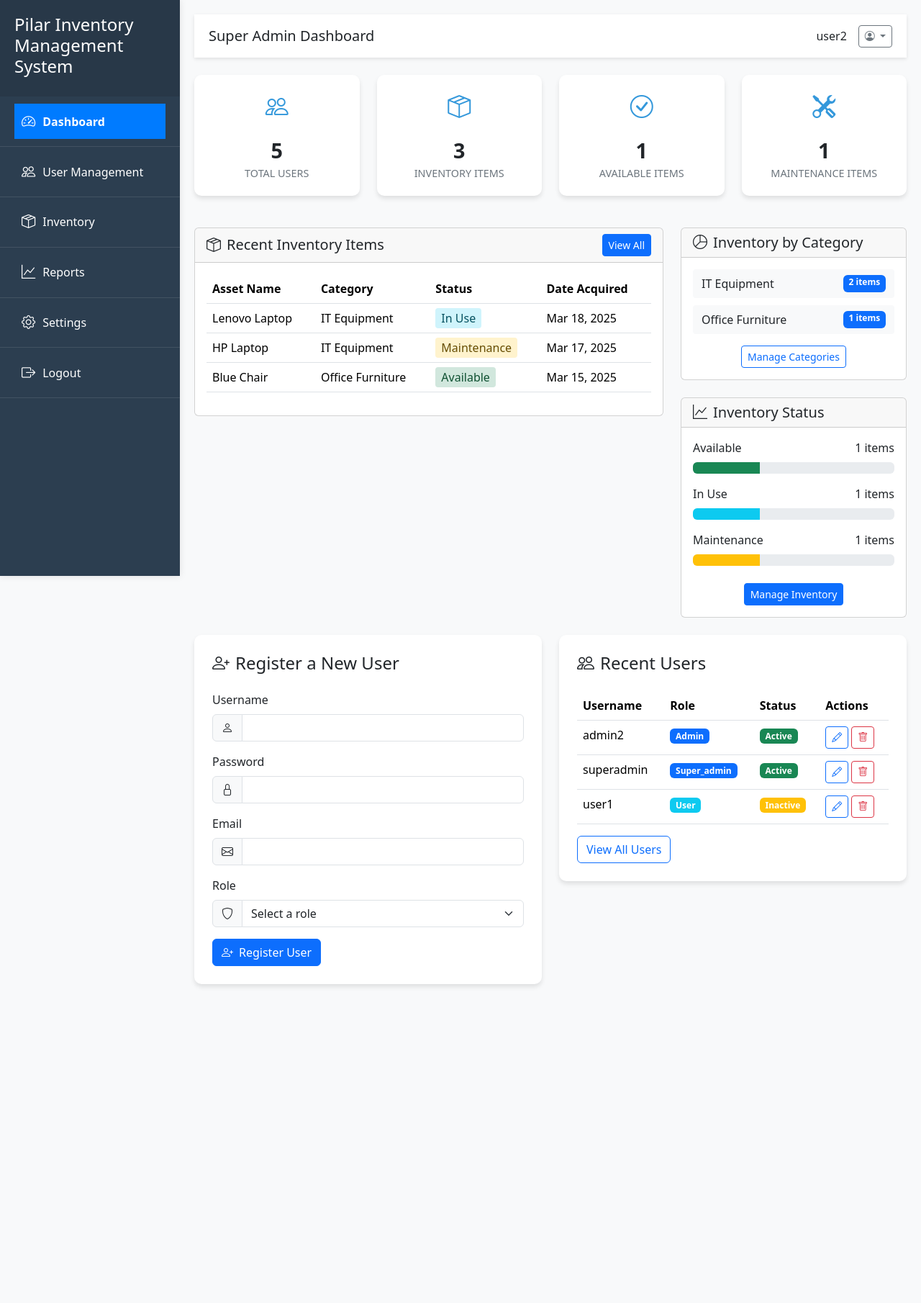
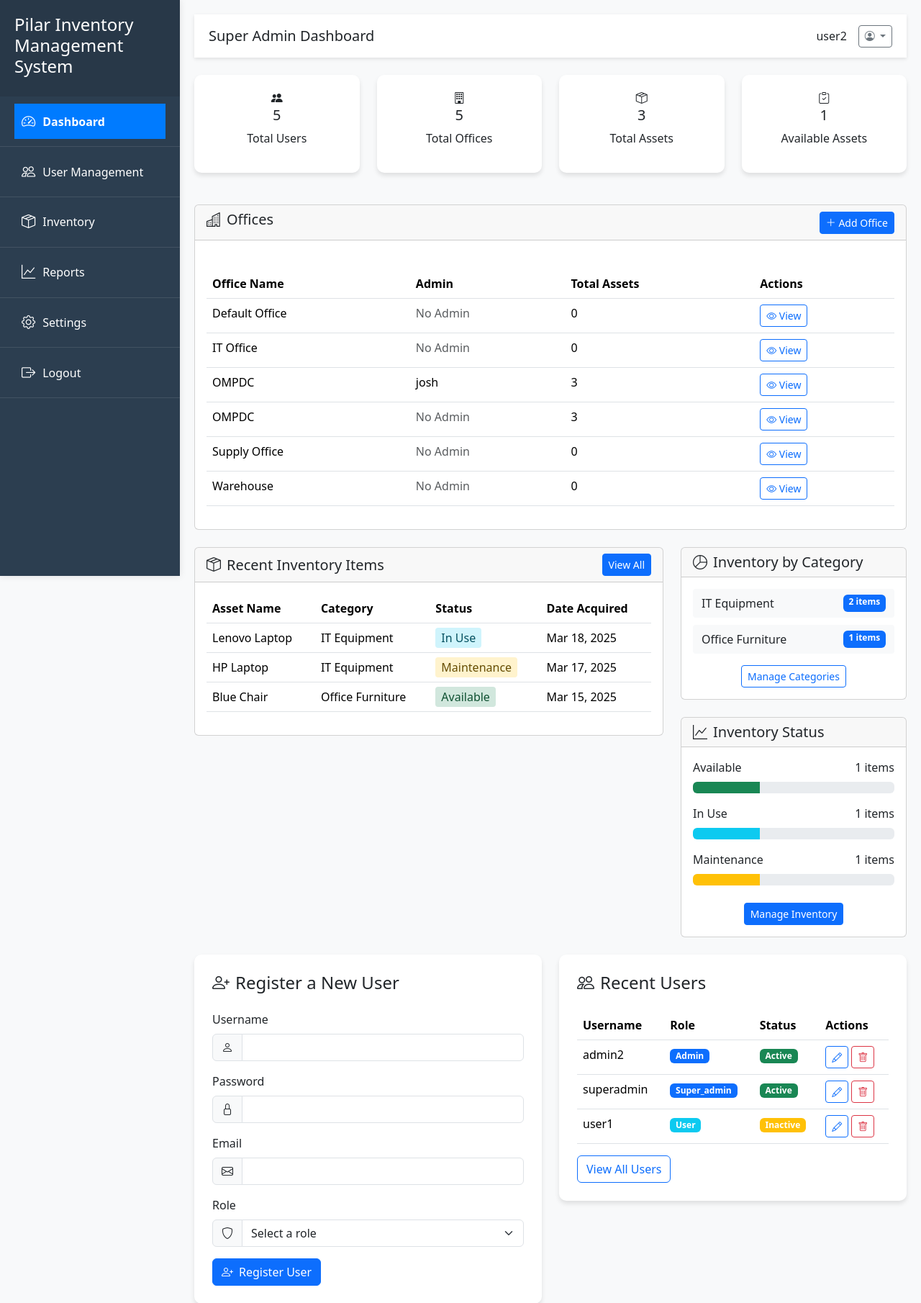
Before and after one commit to Eboni1/3rdSem, a PHP site: page /superadmin/super_admin_dashboard.php in a window 1280 px wide. Shown: the top 1810 px of the page at 72% size. Before the commit the page ends 1371 px from the top, so only its background shows below. Run offline with PHP 8.4, Linux system fonts and the light colour scheme; a user stored in the database is signed in; data comes from the database, SQL or seed files in the repository.

Commit message:
feat: enhance super admin dashboard with office details modal and asset statistics

```diff
--- /dev/null
+++ b/superadmin/includes/office_view_modal.php
@@ -0,0 +1,18 @@
+<div class="modal fade" id="viewOfficeModal" tabindex="-1" aria-labelledby="viewOfficeModalLabel" aria-hidden="true">
+            <div class="modal-dialog modal-lg">
+                <div class="modal-content">
+                    <div class="modal-header">
+                        <h5 class="modal-title" id="viewOfficeModalLabel">Office Details</h5>
+                        <button type="button" class="btn-close" data-bs-dismiss="modal"></button>
+                    </div>
+                    <div class="modal-body">
+                        <p><strong>Office Name:</strong> <span id="modalOfficeName"></span></p>
+                        <p><strong>Admin:</strong> <span id="modalAdminName"></span></p>
+                        <p><strong>Total Assets:</strong> <span id="modalTotalAssets"></span></p>
+                        <div class="text-center mt-3">
+                            <a href="#" class="btn btn-outline-primary">Manage Inventory</a>
+                        </div>
+                    </div>
+                </div>
+            </div>
+        </div>
--- a/superadmin/includes/super_admin_engine.php
+++ b/superadmin/includes/super_admin_engine.php
@@ -1,33 +1,51 @@
 <?php
+// Ensure database connection is established
+if (!isset($conn)) {
+    include "../connect.php";
+}
+
+// Get total assets count
+$total_assets_query = "SELECT COUNT(*) as total_assets FROM assets";
+$total_assets_result = mysqli_query($conn, $total_assets_query);
+$total_assets_data = mysqli_fetch_assoc($total_assets_result);
+$total_assets = $total_assets_data['total_assets'];
+
+// Get available assets count
+$available_assets_query = "SELECT COUNT(*) as available_assets FROM assets WHERE status = 'Available'";
+$available_assets_result = mysqli_query($conn, $available_assets_query);
+$available_assets_data = mysqli_fetch_assoc($available_assets_result);
+$available_assets = $available_assets_data['available_assets'];
+
+
 // Get total users count
 $users_query = "SELECT COUNT(*) as total_users FROM users";
 $users_result = mysqli_query($conn, $users_query);
-$users_data = mysqli_fetch_assoc($users_result);
-$total_users = $users_data['total_users'];
+$total_users = mysqli_fetch_assoc($users_result)['total_users'];
+
+// Get total offices count
+$offices_query = "SELECT COUNT(*) as total_offices FROM offices";
+$offices_result = mysqli_query($conn, $offices_query);
+$total_offices = mysqli_fetch_assoc($offices_result)['total_offices'];
 
 // Get inventory statistics
 $total_items_query = "SELECT COUNT(*) as total FROM assets";
 $total_items_result = mysqli_query($conn, $total_items_query);
-$total_items_data = mysqli_fetch_assoc($total_items_result);
-$total_items = $total_items_data['total'];
+$total_items = mysqli_fetch_assoc($total_items_result)['total'];
 
 // Get available items
 $available_query = "SELECT COUNT(*) as available FROM assets WHERE status = 'Available'";
 $available_result = mysqli_query($conn, $available_query);
-$available_data = mysqli_fetch_assoc($available_result);
-$available_items = $available_data['available'];
+$available_items = mysqli_fetch_assoc($available_result)['available'];
 
 // Get items in use
 $in_use_query = "SELECT COUNT(*) as in_use FROM assets WHERE status = 'In Use'";
 $in_use_result = mysqli_query($conn, $in_use_query);
-$in_use_data = mysqli_fetch_assoc($in_use_result);
-$in_use_items = $in_use_data['in_use'];
+$in_use_items = mysqli_fetch_assoc($in_use_result)['in_use'];
 
 // Get maintenance items
 $maintenance_query = "SELECT COUNT(*) as maintenance FROM assets WHERE status = 'Maintenance'";
 $maintenance_result = mysqli_query($conn, $maintenance_query);
-$maintenance_data = mysqli_fetch_assoc($maintenance_result);
-$maintenance_items = $maintenance_data['maintenance'];
+$maintenance_items = mysqli_fetch_assoc($maintenance_result)['maintenance'];
 
 // Get recent users
 $recent_users_query = "SELECT id, username, role, status FROM users ORDER BY id DESC LIMIT 3";
@@ -43,4 +61,21 @@
 $categories_query = "SELECT category, COUNT(*) as count FROM assets GROUP BY category ORDER BY count DESC LIMIT 5";
 $categories_result = mysqli_query($conn, $categories_query);
 $categories_stats = mysqli_fetch_all($categories_result, MYSQLI_ASSOC);
+
+// Get office list with asset count and admin info
+$offices_query = "
+    SELECT
+        offices.id,
+        offices.office_name,
+        users.fullname AS admin_name,  -- Get admin name from users table
+        COUNT(assets.id) AS total_assets
+    FROM offices
+    LEFT JOIN users ON users.office_id = offices.id AND users.role = 'admin' -- Get admin based on office_id
+    LEFT JOIN assets ON assets.office_id = offices.id
+    GROUP BY offices.id, users.fullname
+    ORDER BY offices.office_name ASC
+";
+
+$offices_result = mysqli_query($conn, $offices_query);
+$offices = mysqli_fetch_all($offices_result, MYSQLI_ASSOC);
 ?>
--- a/superadmin/includes/super_admin_script.php
+++ b/superadmin/includes/super_admin_script.php
@@ -24,4 +24,12 @@
             document.getElementById('sidebar').classList.remove('active');
         }
     });
+
+    document.querySelectorAll('.view-office-btn').forEach(button => {
+            button.addEventListener('click', function () {
+                document.getElementById('modalOfficeName').innerText = this.getAttribute('data-office-name');
+                document.getElementById('modalAdminName').innerText = this.getAttribute('data-admin-name') || 'No Admin';
+                document.getElementById('modalTotalAssets').innerText = this.getAttribute('data-total-assets') || '0';
+            });
+        });
 </script>
--- a/superadmin/super_admin_dashboard.php
+++ b/superadmin/super_admin_dashboard.php
@@ -48,49 +48,85 @@
             </div>
         </div>
 
-        <!-- Dashboard Content -->
-        <div class="container-fluid px-0">
+        <!-- Dashboard Cards -->
         <div class="row mb-4">
-                <div class="col-md-3 col-sm-6 mb-3 mb-md-0">
+            <div class="col-md-3">
                 <div class="dashboard-card text-center">
-                        <div class="card-icon">
-                            <i class="bi bi-people"></i>
-                        </div>
-                        <div class="card-value"><?php echo $total_users; ?></div>
-                        <div class="card-label">TOTAL USERS</div>
+                    <i class="bi bi-people-fill icon-lg"></i>
+                    <h5><?php echo $total_users; ?></h5>
+                    <p>Total Users</p>
                 </div>
             </div>
-                <div class="col-md-3 col-sm-6 mb-3 mb-md-0">
+            <div class="col-md-3">
                 <div class="dashboard-card text-center">
-                        <div class="card-icon">
-                            <i class="bi bi-box-seam"></i>
-                        </div>
-                        <div class="card-value"><?php echo $total_items; ?></div>
-                        <div class="card-label">INVENTORY ITEMS</div>
+                    <i class="bi bi-building icon-lg"></i>
+                    <h5><?php echo $total_offices; ?></h5>
+                    <p>Total Offices</p>
                 </div>
             </div>
-                <div class="col-md-3 col-sm-6 mb-3 mb-md-0">
+            <div class="col-md-3">
                 <div class="dashboard-card text-center">
-                        <div class="card-icon">
-                            <i class="bi bi-check-circle"></i>
-                        </div>
-                        <div class="card-value"><?php echo $available_items; ?></div>
-                        <div class="card-label">AVAILABLE ITEMS</div>
+                    <i class="bi bi-box-seam icon-lg"></i>
+                    <h5><?php echo $total_assets; ?></h5>
+                    <p>Total Assets</p>
                 </div>
             </div>
-                <div class="col-md-3 col-sm-6">
+            <div class="col-md-3">
                 <div class="dashboard-card text-center">
-                        <div class="card-icon">
-                            <i class="bi bi-tools"></i>
-                        </div>
-                        <div class="card-value"><?php echo $maintenance_items; ?></div>
-                        <div class="card-label">MAINTENANCE ITEMS</div>
+                    <i class="bi bi-clipboard-check icon-lg"></i>
+                    <h5><?php echo $available_assets; ?></h5>
+                    <p>Available Assets</p>
                 </div>
             </div>
         </div>
 
+        <!-- Offices Section -->
+        <div class="card">
+            <div class="card-header d-flex justify-content-between align-items-center mb-4">
+                <h5><i class="bi bi-buildings me-2"></i>Offices</h5>
+                <button class="btn btn-primary btn-sm" data-bs-toggle="modal" data-bs-target="#addOfficeModal">
+                    <i class="bi bi-plus-lg"></i> Add Office
+                </button>
+            </div>
+            <div class="card-body">
+                <div class="table-responsive">
+                    <table class="table table-hover">
+                        <thead>
+                            <tr>
+                                <th>Office Name</th>
+                                <th>Admin</th>
+                                <th>Total Assets</th>
+                                <th>Actions</th>
+                            </tr>
+                        </thead>
+                        <tbody>
+                            <?php foreach ($offices as $office): ?>
+                                <tr>
+                                    <td><?php echo htmlspecialchars($office['office_name']); ?></td>
+                                    <td><?php echo $office['admin_name'] ? htmlspecialchars($office['admin_name']) : '<span class="text-muted">No Admin</span>'; ?></td>
+                                    <td><?php echo $office['total_assets']; ?></td>
+                                    <td>
+                                        <button class="btn btn-sm btn-outline-primary view-office-btn"
+                                                data-bs-toggle="modal"
+                                                data-bs-target="#viewOfficeModal"
+                                                data-office-id="<?php echo $office['id']; ?>"
+                                                data-office-name="<?php echo htmlspecialchars($office['office_name']); ?>">
+                                            <i class="bi bi-eye"></i> View
+                                        </button>
+                                    </td>
+                                </tr>
+                            <?php endforeach; ?>
+                        </tbody>
+                    </table>
+                </div>
+            </div>
+        </div>
+
+        <!-- Office View Modal -->
+        <?php include "includes/office_view_modal.php"; ?>
+
             <div class="row">
-                <div class="col-lg-8 mb-4">
+                <div class="col-lg-8 mb-4 mt-4">
                     <div class="card">
                         <div class="card-header d-flex justify-content-between align-items-center">
                             <h5 class="mb-0"><i class="bi bi-box-seam me-2"></i>Recent Inventory Items</h5>
@@ -150,7 +186,7 @@
                     </div>
                 </div>
 
-                <div class="col-lg-4">
+                <div class="col-lg-4 mt-4">
                     <div class="card mb-4">
                         <div class="card-header">
                             <h5 class="mb-0"><i class="bi bi-pie-chart me-2"></i>Inventory by Category</h5>
```
Lines whose indentation alone changed are shown as unchanged.
